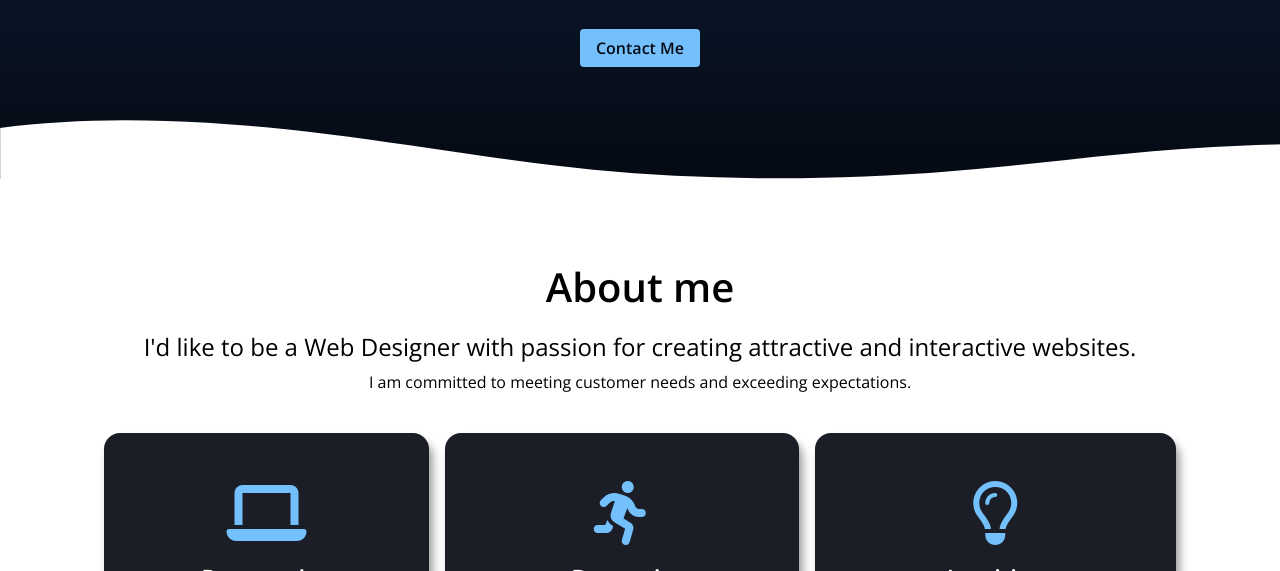
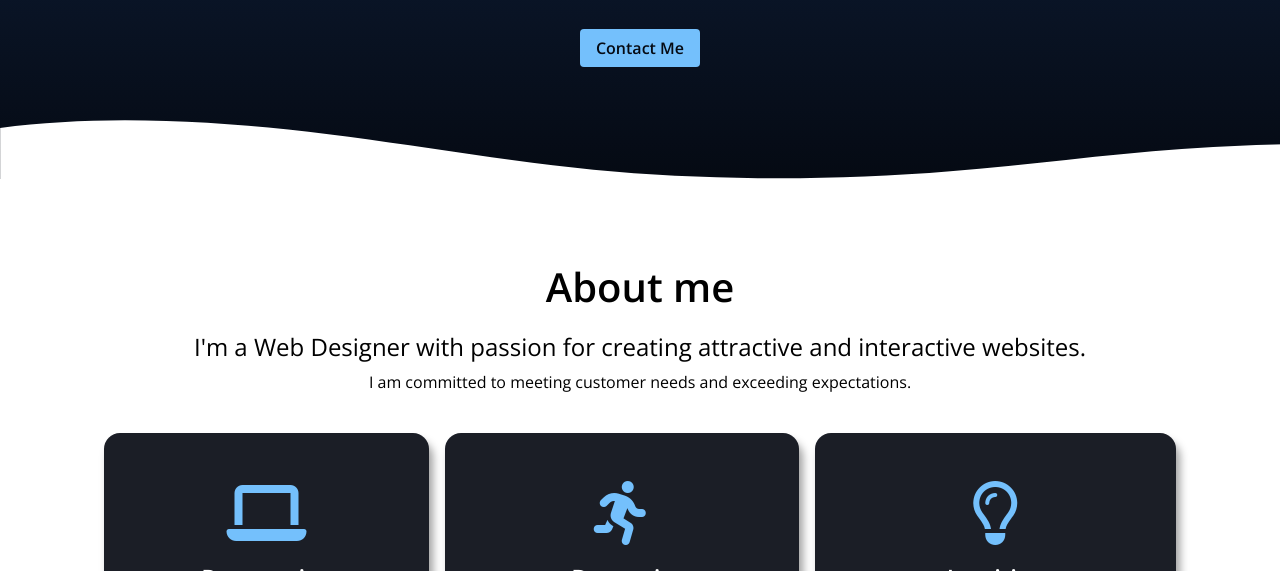
Before and after one commit to leehj00/portfolio, a plain HTML site: page index.html in a window 1280 px wide. Shown: the part 529-1100 px from the top of the page. Drawn offline with nearby package versions, Linux system fonts and the light colour scheme.

Commit message:
edit typo

```diff
--- a/index.html
+++ b/index.html
@@ -67,7 +67,7 @@
         <!-- About -->
         <section id="about" class="section max-container">
             <h2 class="title">About me</h2>
-            <p class="descrition">I'd like to be a Web Designer with passion for creating attractive and interactive websites.</p>
+            <p class="descrition">I'm a Web Designer with passion for creating attractive and interactive websites.</p>
             <p>I am committed to meeting customer needs and exceeding expectations.</p>
             <ul class="majors">
                 <li class="major">
```
